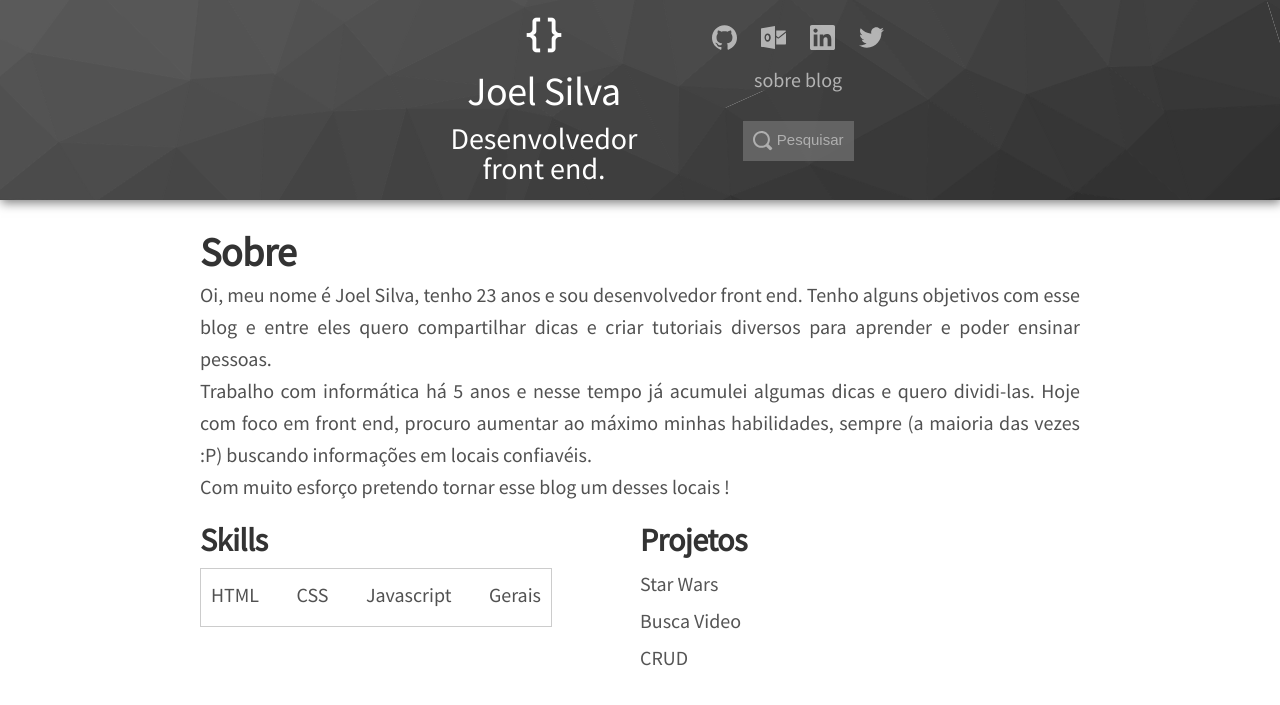
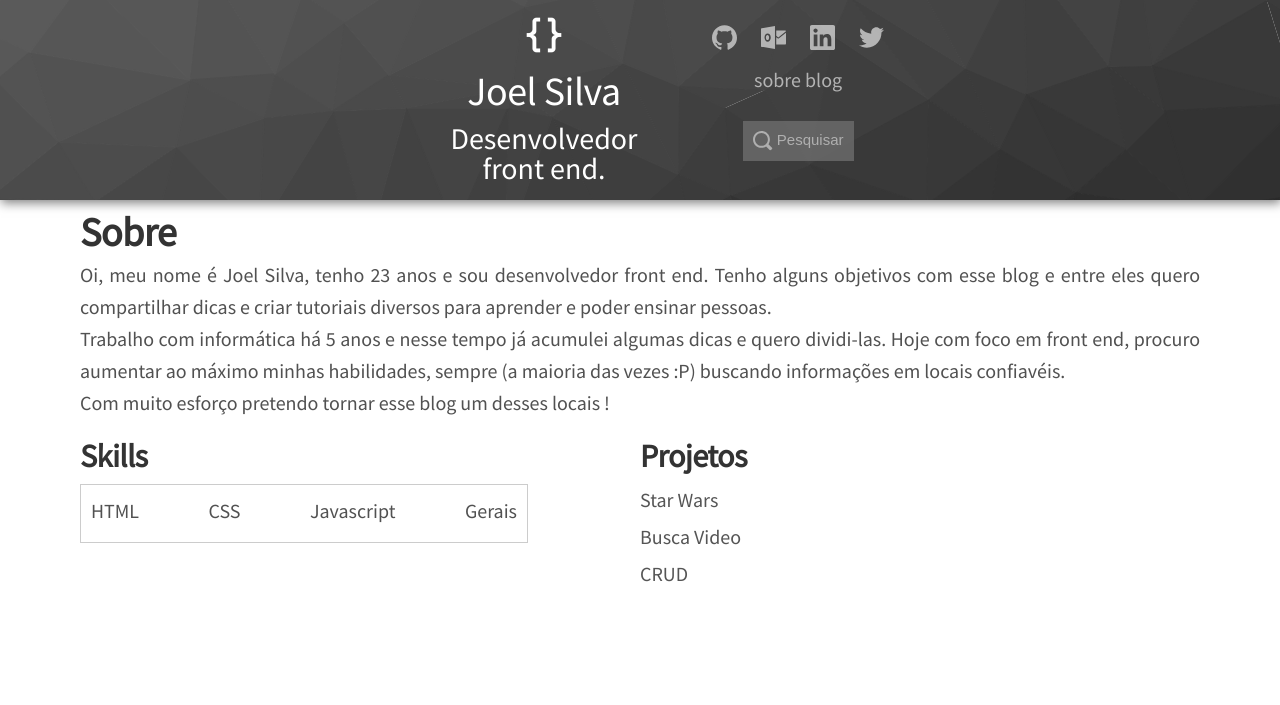
Before and after one commit to Jhoow13/joel-blog, a Jekyll site: the page built from about.html, in a window 1280 px wide. Shown: the top 705 px of the page. Built offline with Jekyll 4.4.1, drawn with Linux system fonts in a browser that asks for light colours.

Commit message:
mini grid

```diff
--- a/_sass/_layout.scss
+++ b/_sass/_layout.scss
@@ -1,7 +1,8 @@
 .container {
-  display: flex;
-  flex-flow: row wrap;
-  justify-content: center;
+  padding-right: 15px;
+  padding-left: 15px;
+  margin-right: auto;
+  margin-left: auto;
 }
 
 .masthead {
@@ -149,6 +150,7 @@
 }
 
 .list {
+  padding-top: 30px;
   &-item{
     border-bottom: 1px solid #ccc;
     margin-bottom: 2em;
@@ -254,8 +256,7 @@
 }
 
 .about{
-  display: flex;
-  flex-wrap: wrap;
+  padding: 10px;
   p{
     text-align: justify;
   }
@@ -264,12 +265,11 @@
   }
 
   .row{
-    flex-direction: row;
+    display: block;
+    width: 100%;
   }
   .column{
-    flex-flow: column wrap;
-    flex-wrap: wrap;
-    width: 50%;
+    display: inline-block;
   }
   .skills{
     &-lista{
@@ -293,17 +293,31 @@
   }
 }
 
-@media screen and (min-width: 992px){
+.full-column{
+  width: 100%;
+}
+@media screen and (min-width: 768px){
   .container{
-    padding: 1.5em 10em;
+    width: 750px;
+  }
+  .column{
+    width: 50%;
+    float: left;
   }
 }
 
-@media screen and (max-width: 991px){
+@media screen and (min-width: 992px){
   .container{
-    padding: 1.2em 5em;
+    width: 970px;
   }
 }
+
+@media screen and (min-width: 1200px){
+  .container{
+    width: 1170px;
+  }
+}
+
 
 @media screen and (max-width: 768px){
   nav a{
--- a/about.html
+++ b/about.html
@@ -5,7 +5,7 @@ permalink: /sobre
 nav: true
 ---
 <article class="about">
-  <section class="row">
+  <section class="full-column">
     <h1 class="about-title">{{page.title}}</h1>
     <p>
       Oi, meu nome é Joel Silva, tenho 23 anos e sou desenvolvedor front end. Tenho alguns objetivos com esse blog e entre eles quero compartilhar dicas e criar tutoriais diversos para aprender e poder ensinar pessoas. <br>
```
